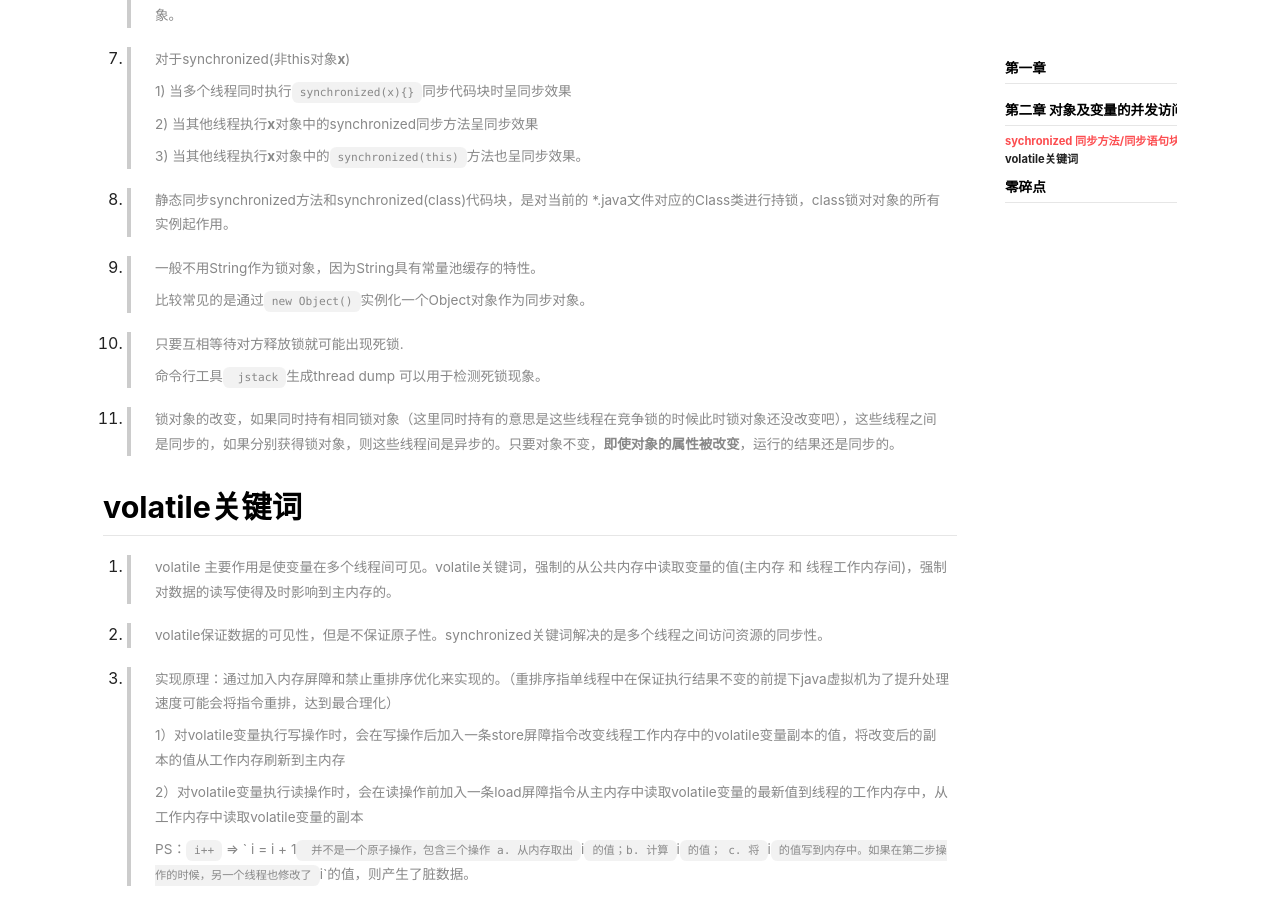
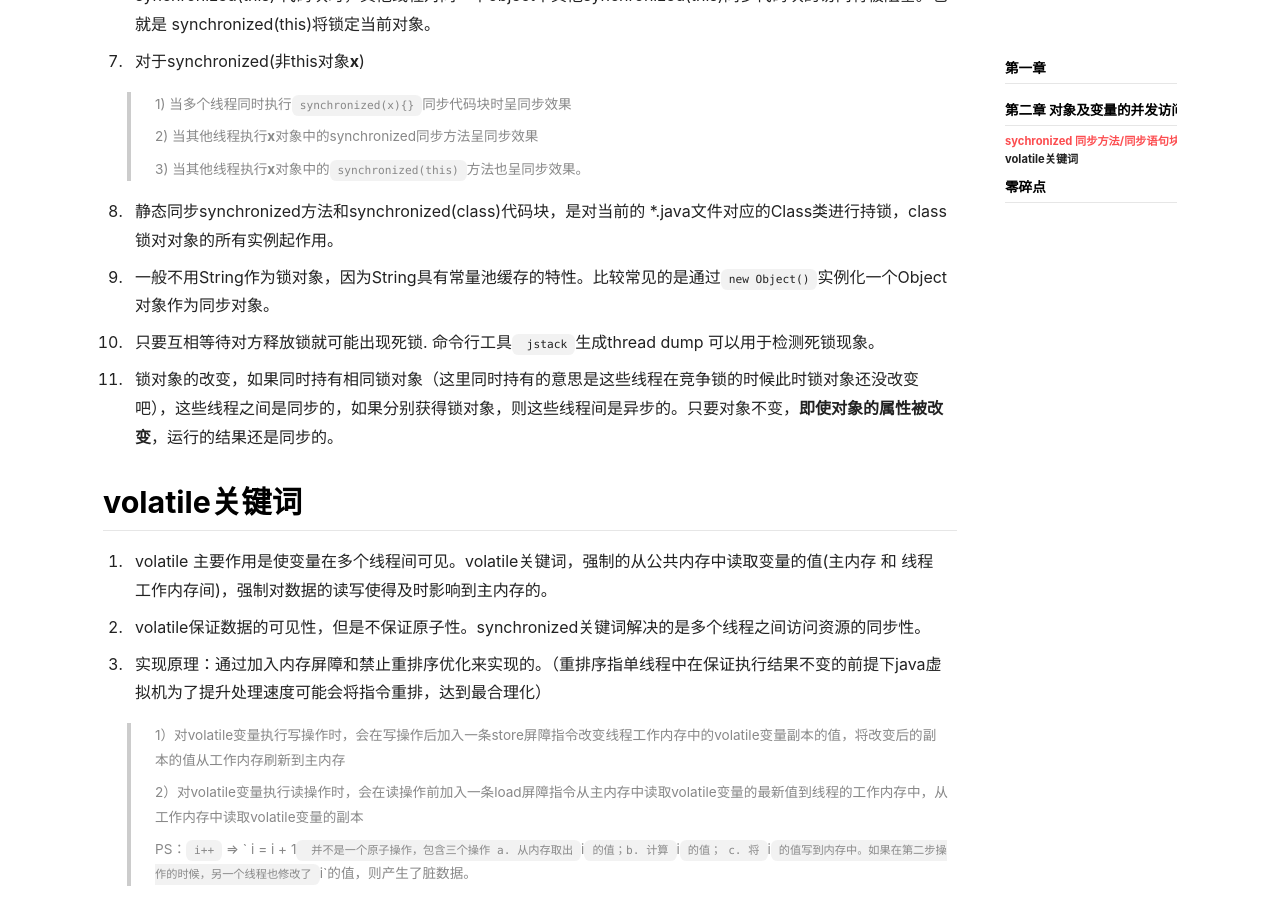
Before and after one commit to sureally/sureally.github.io, a Jekyll site: the page built from _posts/2020/2020-02-24-Java多线程核心编程技术阅读笔记.md, in a window 1280 px wide and 900 px high, scrolled down 942 px. Built offline with Jekyll 4.4.1, drawn with Linux system fonts in a browser that asks for light colours; nearby versions of some CDN libraries.

Commit message:
Blog 更新。

```diff
--- a/_posts/2020/2020-02-24-Java多线程核心编程技术阅读笔记.md
+++ b/_posts/2020/2020-02-24-Java多线程核心编程技术阅读笔记.md
@@ -13,62 +13,54 @@ root-path: ../..
 
 ## sychronized 同步方法/同步语句块
 
-1. > synchronized 修饰实例方法，是多个对象多个锁。
+1. synchronized 修饰实例方法，是多个对象多个锁。
 
-2. > synchronized 取得的锁都是对象锁。两个线程访问同一个对象的两个同步方式时，线程A调用methodA会持有整个object对象的锁会导致线程B需要等待访问methodB。
-   >
-   > A线程调用anyObject对象中用synchronized修饰的X方法时，A线程变获得了X方法所在对象的锁，此时B线程如果调用声明了synchronized的非X方法，也必须等待A线程将X方法执行结束，但是B线程可以随意调用其他非synchronized的同步方法。
+2. synchronized 取得的锁都是对象锁。两个线程访问同一个对象的两个同步方式时，线程A调用methodA会持有整个object对象的锁会导致线程B需要等待访问methodB。
+   A线程调用anyObject对象中用synchronized修饰的X方法时，A线程变获得了X方法所在对象的锁，此时B线程如果调用声明了synchronized的非X方法，也必须等待A线程将X方法执行结束，但是B线程可以随意调用其他非synchronized的同步方法。
 
-3. > Synchronized 锁重入
-   >
-   > 一个线程得到一个对象锁后，可以再次得到该对象的锁。(不可重入锁，如果想再次获取对象锁，会造成死锁)可重入锁支持在父子类继承的环境中，也就是子类可以通过可重入锁，调用父类的同步方法。
+3. Synchronized 锁重入
+   一个线程得到一个对象锁后，可以再次得到该对象的锁。(不可重入锁，如果想再次获取对象锁，会造成死锁)可重入锁支持在父子类继承的环境中，也就是子类可以通过可重入锁，调用父类的同步方法。
 
-4. > 当一个线程执行的代码出现异常时，所持有的锁会自动释放。
+4. 当一个线程执行的代码出现异常时，所持有的锁会自动释放。
 
-5. > 同步不具备继承性
+5. 同步不具备继承性
 
-6. > synchronized 代码块间的同步性，使用同步synchronized(this) 代码块时，当一个线程范围object中的一个synchronized(this) 代码块时，其他线程对同一个object中其他synchronized(this)同步代码块的访问将被阻塞。也就是 synchronized(this)将锁定当前对象。
+6. synchronized 代码块间的同步性，使用同步synchronized(this) 代码块时，当一个线程范围object中的一个synchronized(this) 代码块时，其他线程对同一个object中其他synchronized(this)同步代码块的访问将被阻塞。也就是 synchronized(this)将锁定当前对象。
 
-7. > 对于synchronized(非this对象**x**)
-   >
+7. 对于synchronized(非this对象**x**)
+
    > 1) 当多个线程同时执行`synchronized(x){}`同步代码块时呈同步效果
    >
    > 2) 当其他线程执行**x**对象中的synchronized同步方法呈同步效果
    >
    > 3) 当其他线程执行**x**对象中的`synchronized(this)`方法也呈同步效果。
 
-8. > 静态同步synchronized方法和synchronized(class)代码块，是对当前的 *.java文件对应的Class类进行持锁，class锁对对象的所有实例起作用。
+8. 静态同步synchronized方法和synchronized(class)代码块，是对当前的 *.java文件对应的Class类进行持锁，class锁对对象的所有实例起作用。
 
-9. > 一般不用String作为锁对象，因为String具有常量池缓存的特性。
-   >
-   > 比较常见的是通过`new Object()`实例化一个Object对象作为同步对象。
+9. 一般不用String作为锁对象，因为String具有常量池缓存的特性。比较常见的是通过`new Object()`实例化一个Object对象作为同步对象。
 
-10. > 只要互相等待对方释放锁就可能出现死锁.
-    >
-    > 命令行工具` jstack`生成thread dump 可以用于检测死锁现象。
+10. 只要互相等待对方释放锁就可能出现死锁.
+    命令行工具` jstack`生成thread dump 可以用于检测死锁现象。
 
-11. > 锁对象的改变，如果同时持有相同锁对象（这里同时持有的意思是这些线程在竞争锁的时候此时锁对象还没改变吧），这些线程之间是同步的，如果分别获得锁对象，则这些线程间是异步的。只要对象不变，**即使对象的属性被改变**，运行的结果还是同步的。
+11. 锁对象的改变，如果同时持有相同锁对象（这里同时持有的意思是这些线程在竞争锁的时候此时锁对象还没改变吧），这些线程之间是同步的，如果分别获得锁对象，则这些线程间是异步的。只要对象不变，**即使对象的属性被改变**，运行的结果还是同步的。
 
 ## volatile关键词
 
-1. > volatile 主要作用是使变量在多个线程间可见。volatile关键词，强制的从公共内存中读取变量的值(主内存 和 线程工作内存间)，强制对数据的读写使得及时影响到主内存的。
+1. volatile 主要作用是使变量在多个线程间可见。volatile关键词，强制的从公共内存中读取变量的值(主内存 和 线程工作内存间)，强制对数据的读写使得及时影响到主内存的。
 
-2. > volatile保证数据的可见性，但是不保证原子性。synchronized关键词解决的是多个线程之间访问资源的同步性。
+2. volatile保证数据的可见性，但是不保证原子性。synchronized关键词解决的是多个线程之间访问资源的同步性。
 
-3. > 实现原理：通过加入内存屏障和禁止重排序优化来实现的。（重排序指单线程中在保证执行结果不变的前提下java虚拟机为了提升处理速度可能会将指令重排，达到最合理化）
-   >
+3. 实现原理：通过加入内存屏障和禁止重排序优化来实现的。（重排序指单线程中在保证执行结果不变的前提下java虚拟机为了提升处理速度可能会将指令重排，达到最合理化）
+
    > 1）对volatile变量执行写操作时，会在写操作后加入一条store屏障指令改变线程工作内存中的volatile变量副本的值，将改变后的副本的值从工作内存刷新到主内存
    >
    >  2）对volatile变量执行读操作时，会在读操作前加入一条load屏障指令从主内存中读取volatile变量的最新值到线程的工作内存中，从工作内存中读取volatile变量的副本
-   >
-   >
    >
    > PS：`i++` => ` i = i + 1` 并不是一个原子操作，包含三个操作 a. 从内存取出`i`的值；b. 计算`i`的值； c. 将`i`的值写到内存中。如果在第二步操作的时候，另一个线程也修改了`i`的值，则产生了脏数据。
 
 4. volatile和final不能同时使用，毕竟final修饰变量的作用就是一旦初始化则引用不可改变了。
 
-5. > volatile出现非线程安全的原因：
-   >
+5. volatile出现非线程安全的原因：
    > 1）read/load阶段：从主存复制变量到当前线程工作内存
    >
    > 2）use/assign阶段: 执行代码，改变共享变量值
@@ -77,17 +69,15 @@ root-path: ../..
    >
    > 上述三步的非原子性造成了线程私有内存和主内存中的变量不同步，所以出现非线程安全的问题。即，volatile**只保证主内存加载到线程工作内存的值是最新的**。
 
-6. > 原子类比如AtomicInterger可以来保证自加的原子性，但是如果存在多个逻辑的话，就可能导致输出结果具有随机性。即，多线程多个自加命令之间不是原子性的。
+6. 原子类比如AtomicInterger可以来保证自加的原子性，但是如果存在多个逻辑的话，就可能导致输出结果具有随机性。即，多线程多个自加命令之间不是原子性的。
 
-7. >  synchronized代码块具有volatile的功能，可以保证同一时刻只有一个线程可以执行某一个方法或者某一个代码块，包含两个特征：互斥性和可见性。
-   >
-   > 同步synchronized不仅可以解决一个线程看到对象处于不一致的状态，还可以保证进入同步方法或者同步代码块的每一个线程，都看到由同一个锁保护之前所有的修改效果。
-   >
-   > 在2.3.7中的例子表明synchronized可以刷新线程的工作内存，即使这个共享变量在同步块以外。
-   >
-   >
-   >
-   > JVM中synchronized的两条规定：
+7. synchronized代码块具有volatile的功能，可以保证同一时刻只有一个线程可以执行某一个方法或者某一个代码块，包含两个特征：互斥性和可见性。
+
+   同步synchronized不仅可以解决一个线程看到对象处于不一致的状态，还可以保证进入同步方法或者同步代码块的每一个线程，都看到由同一个锁保护之前所有的修改效果。
+
+   在2.3.7中的例子表明synchronized可以刷新线程的工作内存，即使这个共享变量在同步块以外。
+
+   JVM中synchronized的两条规定：
    >
    > 1）线程解锁前，**必须把共享变量的最新值刷新到主内存中**（注意是线程包含的共享变量，而不仅仅是锁对象）。
    >
@@ -99,7 +89,6 @@ root-path: ../..
 
 # 零碎点
 
-1. > *If Thread A reads a volatile variable, then all all variables visible to Thread A when reading the volatile variable will also be re-read from main memory.* 即，如果`volatile`修饰集合，那么集合中所有元素对于该线程来说都是可见的。
-2. > JDK 提供的Timer创建的线程不会结束，除非自己cancel，或者设置为守护线程（只要没有前台线程就停止）一个timer对象中，如果提交多个任务，那么此时是单线程，同步运行的，并不一定按照提交顺序执行，为了释放该线程，需要调用 `timer.cancel()`。
-   >
-   > 如果` timer`调用`cancel`后，再提交任务，便会抛出 `Exception in thread "main" java.lang.IllegalStateException: Timer already cancelled.`
+1. *If Thread A reads a volatile variable, then all all variables visible to Thread A when reading the volatile variable will also be re-read from main memory.* 即，如果`volatile`修饰集合，那么集合中所有元素对于该线程来说都是可见的。
+2. JDK 提供的Timer创建的线程不会结束，除非自己cancel，或者设置为守护线程（只要没有前台线程就停止）一个timer对象中，如果提交多个任务，那么此时是单线程，同步运行的，并不一定按照提交顺序执行，为了释放该线程，需要调用 `timer.cancel()`。
+   如果` timer`调用`cancel`后，再提交任务，便会抛出 `Exception in thread "main" java.lang.IllegalStateException: Timer already cancelled.`
```
